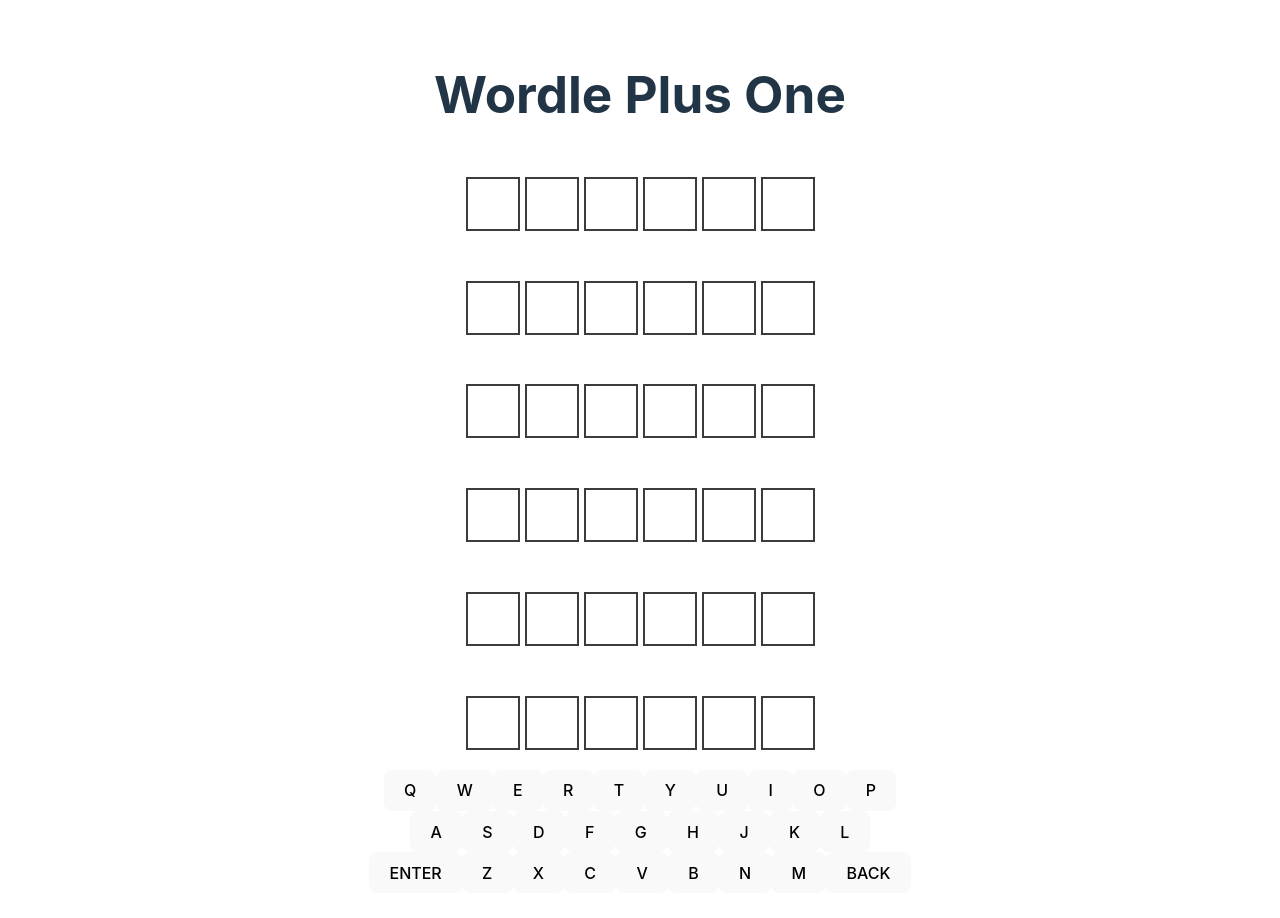
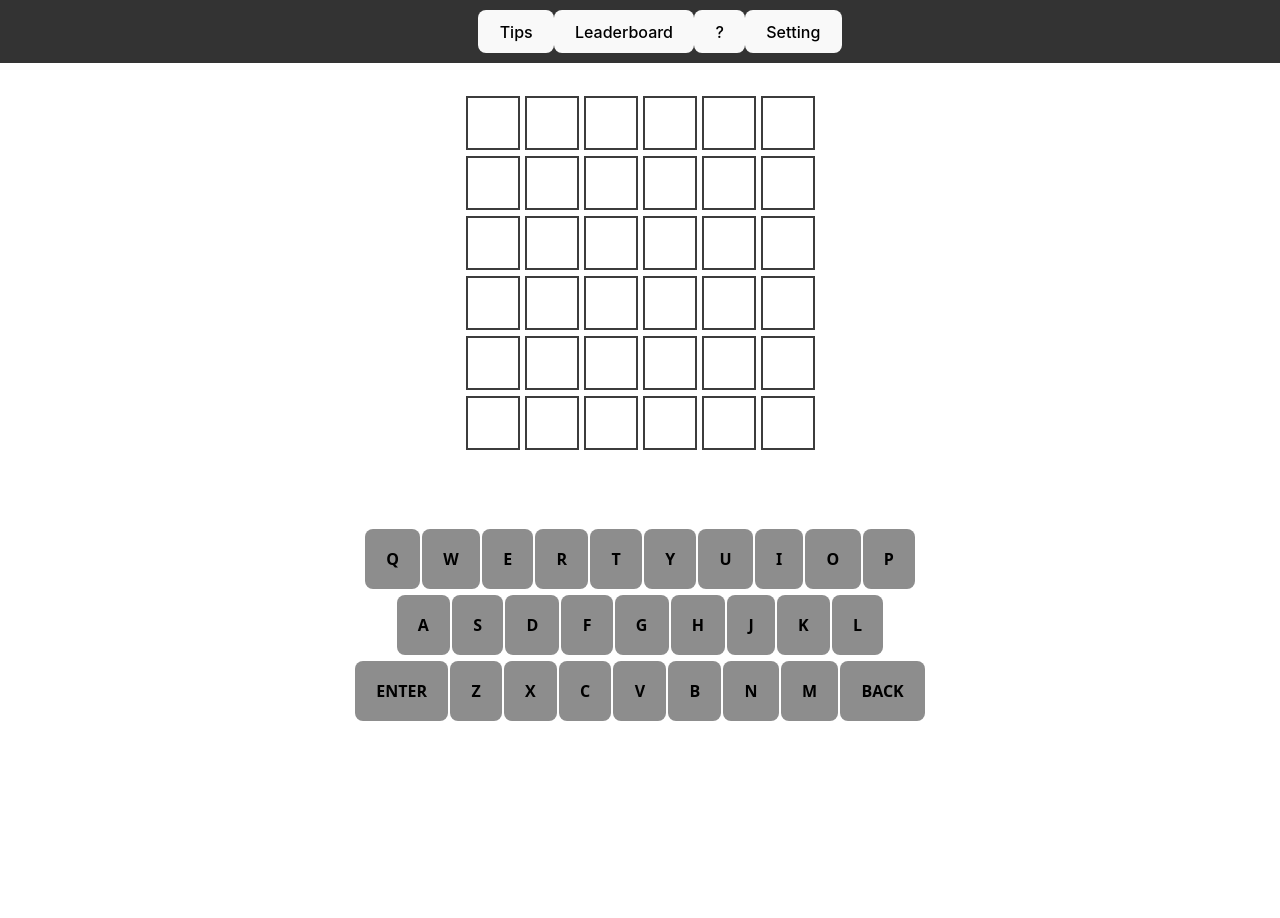
Before and after one commit to Jonathan6/6LetterWordle, a React (Vite) app: page / in a window 1280 px wide. Shown: the top 918 px of the page. After the commit the page ends 800 px from the top, so only its background shows below. Built offline with nearby package versions, Linux system fonts and the light colour scheme.

Commit message:
Improve UI with CSS styling and add starter navbar
- Styled the on-screen keyboard to enhance appearance and usability.
- Added padding to create consistent spacing across elements.
- Introduced a starter navigation bar (currently non-functional) as a foundation for future features.

```diff
--- a/src/App.css
+++ b/src/App.css
@@ -5,31 +5,25 @@
   text-align: center;
 }
 
-.logo {
-  height: 6em;
-  padding: 1.5em;
-  will-change: filter;
-  transition: filter 300ms;
-}
-.logo:hover {
-  filter: drop-shadow(0 0 2em #646cffaa);
-}
-.logo.react:hover {
-  filter: drop-shadow(0 0 2em #61dafbaa);
+.navbar {
+  position: fixed;
+  top: 0;
+  left: 0;
+  width: 100%;
+  background-color: #333;
+  color: white;
+  padding: 10px 20px;
+  z-index: 1000; /* Ensures it stays above other elements */
 }
 
-@keyframes logo-spin {
-  from {
-    transform: rotate(0deg);
-  }
-  to {
-    transform: rotate(360deg);
-  }
+.content {
+  padding: 20px;
 }
 
-@media (prefers-reduced-motion: no-preference) {
-  a:nth-of-type(2) .logo {
-    animation: logo-spin infinite 20s linear;
+@media (max-width: 768px) {
+  .navbar {
+    font-size: 14px;
+    padding: 10px;
   }
 }
 
@@ -45,14 +39,15 @@
 .history-box {
   display: flex;
   flex-direction: column; /* Stack Guess components vertically */
-  gap: 10px; /* Optional: Adds spacing between Guess components */
   align-items: center; /* Centers Guess components horizontally */
+  height: 400px;
 }
 
 /* Guess Box: Aligns character boxes horizontally */
 .guess-box {
   display: flex; /* Align child elements horizontally */
   gap: 5px; /* Adds spacing between character boxes */
+  height: 60px;
 }
 
 /* Character Box: Styles individual letter boxes */
@@ -65,6 +60,21 @@
   border: 2px solid rgb(60, 60, 60); /* Optional: Border for visual clarity */
   font-size: 24px; /* Font size for the characters */
   text-transform: uppercase; /* Ensure all characters are uppercase */
+}
+
+.ui {
+  height: 50px
+}
+
+.key {
+  background-color: rgb(141, 141, 141);
+  height: 60px;
+  font-weight: bold;
+  margin-left: 1px;
+  margin-right: 1px;
+  margin-top: 3px;
+  margin-bottom: 3px;
+  font-family: system-ui;
 }
 
 /* These CSS classes are for showing the results of a guess */
--- a/src/App.jsx
+++ b/src/App.jsx
@@ -78,9 +78,10 @@
 
   return (
     <>
-      <div>
-        <h1>Wordle Plus One</h1>
-      </div>
+      <nav className='navbar'>
+        <button>Tips</button><button>Leaderboard</button><button>?</button><button>Setting</button>
+      </nav>
+      <div className='content'>
         <div className="history-box">
           <Guess word={guessHistory[0]} targetWord={targetWord}/>
           <Guess word={guessHistory[1]} targetWord={targetWord}/>
@@ -93,6 +94,7 @@
           {userInput}
         </div>
         <Keyboard addChar={addCharUserInput} backspace={removeLastCharUserInput} submit={submitGuess}/>
+      </div>
     </>
   )
 }
--- a/src/components/Key.jsx
+++ b/src/components/Key.jsx
@@ -4,15 +4,15 @@
 const Key = (props) => {
     if (/^[a-zA-Z]$/.test(props.char)) {
         return (
-            <button onClick={() => props.addChar(props.char)}>{props.char}</button>
+            <button className='key' onClick={() => props.addChar(props.char)}>{props.char}</button>
         );
     } else if (props.char === "BACK") {
         return (
-            <button onClick={() => props.backspace()}>{props.char}</button>
+            <button className='key' onClick={() => props.backspace()}>{props.char}</button>
         );
     } else if (props.char === "ENTER") {
         return (
-            <button onClick={() => props.submit()}>{props.char}</button>
+            <button className='key' onClick={() => props.submit()}>{props.char}</button>
         );
     }
 
--- a/src/index.css
+++ b/src/index.css
@@ -18,6 +18,7 @@
   color: #646cff;
   text-decoration: inherit;
 }
+
 a:hover {
   color: #535bf2;
 }
@@ -37,12 +38,12 @@
 
 button {
   border-radius: 8px;
-  border: 1px solid transparent;
+  border: 2px solid transparent;
   padding: 0.6em 1.2em;
   font-size: 1em;
   font-weight: 500;
   font-family: inherit;
-  background-color: #101010;
+  background-color: #000000;
   cursor: pointer;
   transition: border-color 0.25s;
 }
```
Lines whose indentation alone changed are shown as unchanged.
